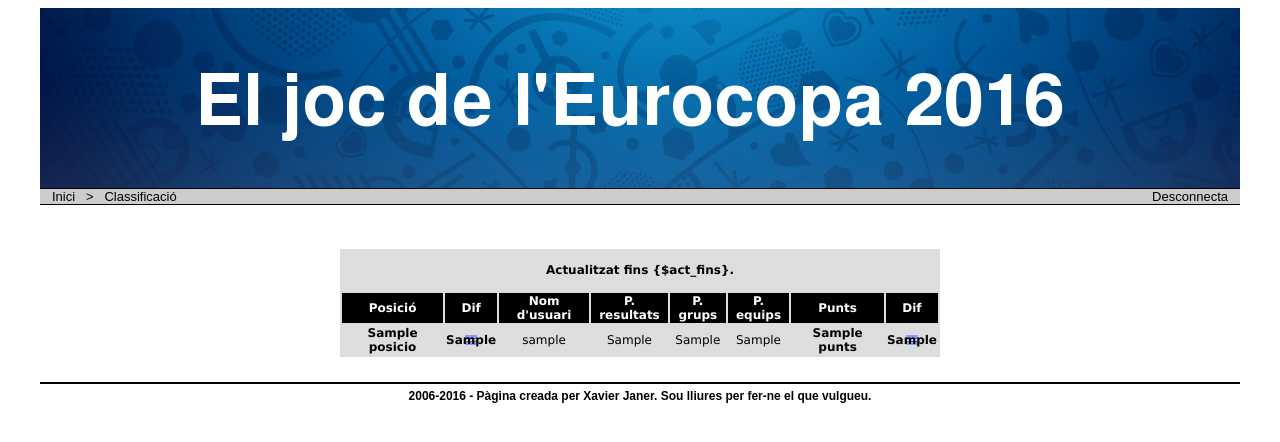
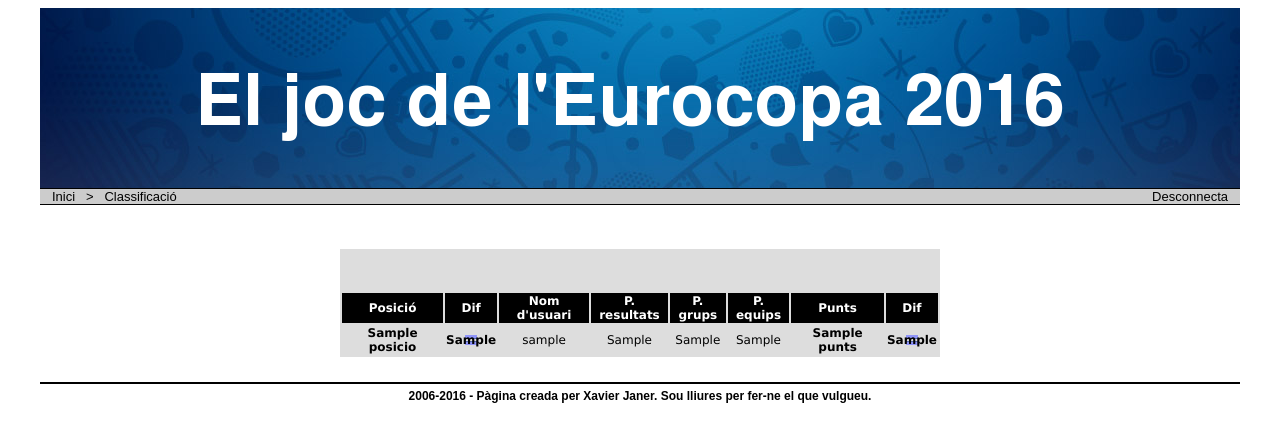
Before and after one commit to xjaner/euro2016, a Django app: template joc/templates/joc/classificacio.html in a window 1280 px wide. Shown: the top 442 px of the page. Run offline with Django 3.2, Linux system fonts and the light colour scheme; the template is opened without the code that fills it: most values are stand-ins (such as "Sample title", 1, 10 or a date in 2020); parts of the project's set-up code (start-up, migrations or seed data) failed here and were passed over; some libraries are stand-ins or nearby versions.

Commit message:
Esborrat lo d'actualitzat fins a la classificacio

```diff
--- a/joc/templates/joc/classificacio.html
+++ b/joc/templates/joc/classificacio.html
@@ -22,7 +22,6 @@
 {% if jugador_list %}
 <div id="llistat">
 <br>
-<b>Actualitzat fins {$act_fins}.</b>
 <br>
 <br>
 <table width="100%">
```
